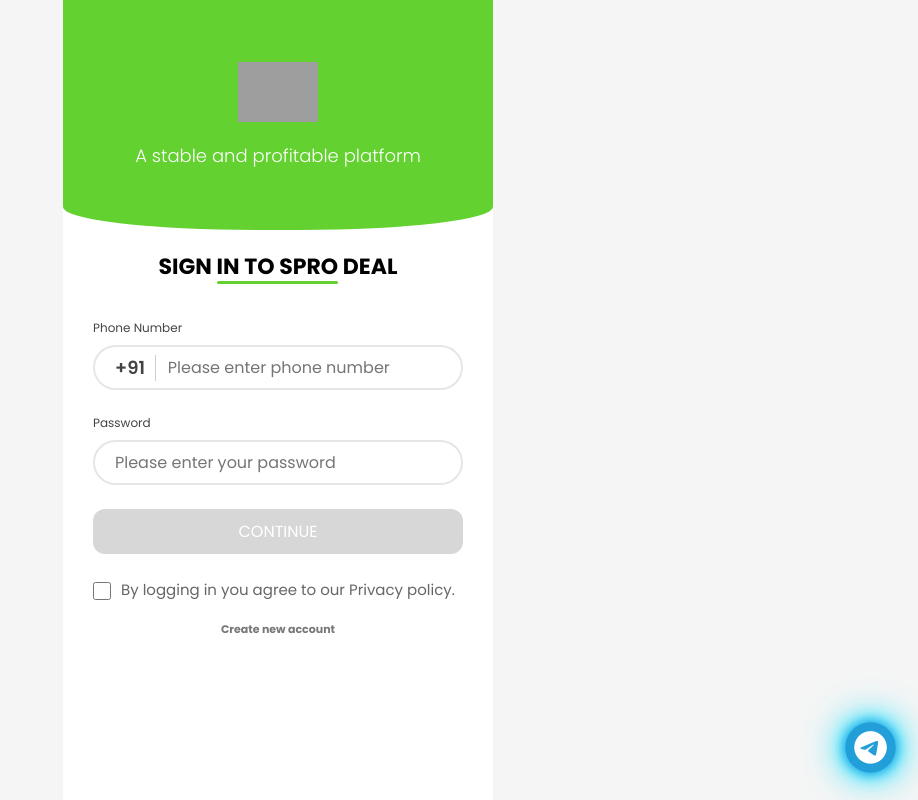
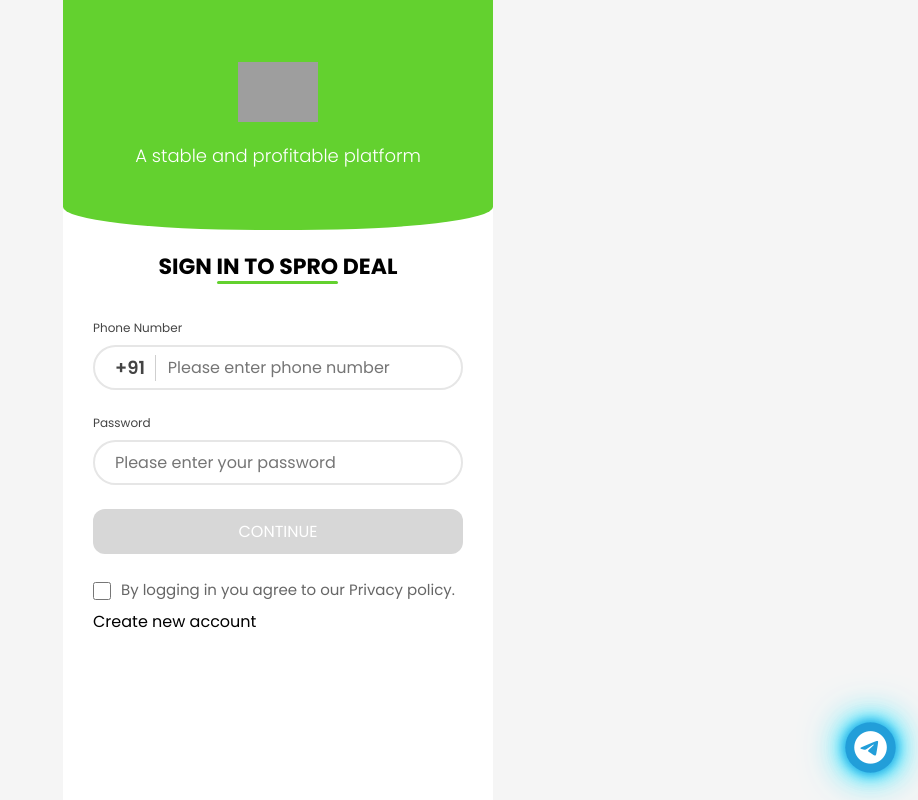
Before and after one commit to arshsarari980-dev/sprodeal, a Next.js app: page / in a window 1280 px wide. Shown: the whole page, without its empty margins (362-1280 px from the left). Built offline with nearby package versions, Linux system fonts and the light colour scheme; grey boxes are pictures that could not be loaded.

Commit message:
Update page.jsx

```diff
--- a/app/page.jsx
+++ b/app/page.jsx
@@ -51,7 +51,7 @@ export default function Home() {
           <label className="policy-text" htmlFor="agree">By logging in you agree to our Privacy policy.</label>
         </div>
         {error && <div className="form-error">{error}</div>}
-        <p className="demo-note">Create new account</p>
+        <p className="d">Create new account</p>
         <a className="telegram" href="https://t.me/sprodealin" target="_blank" rel="noreferrer" aria-label="Telegram">
           <i className="fa-brands fa-telegram"></i>
         </a>
```
